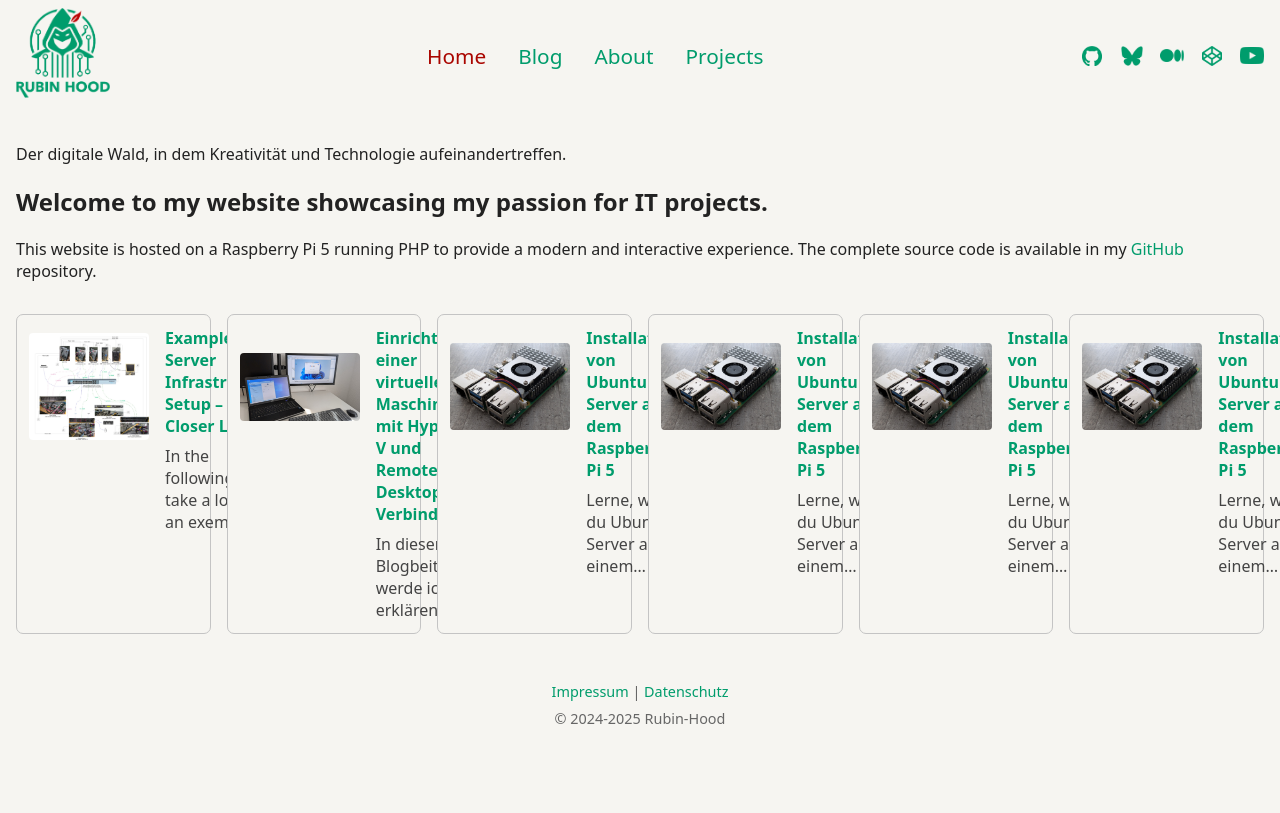
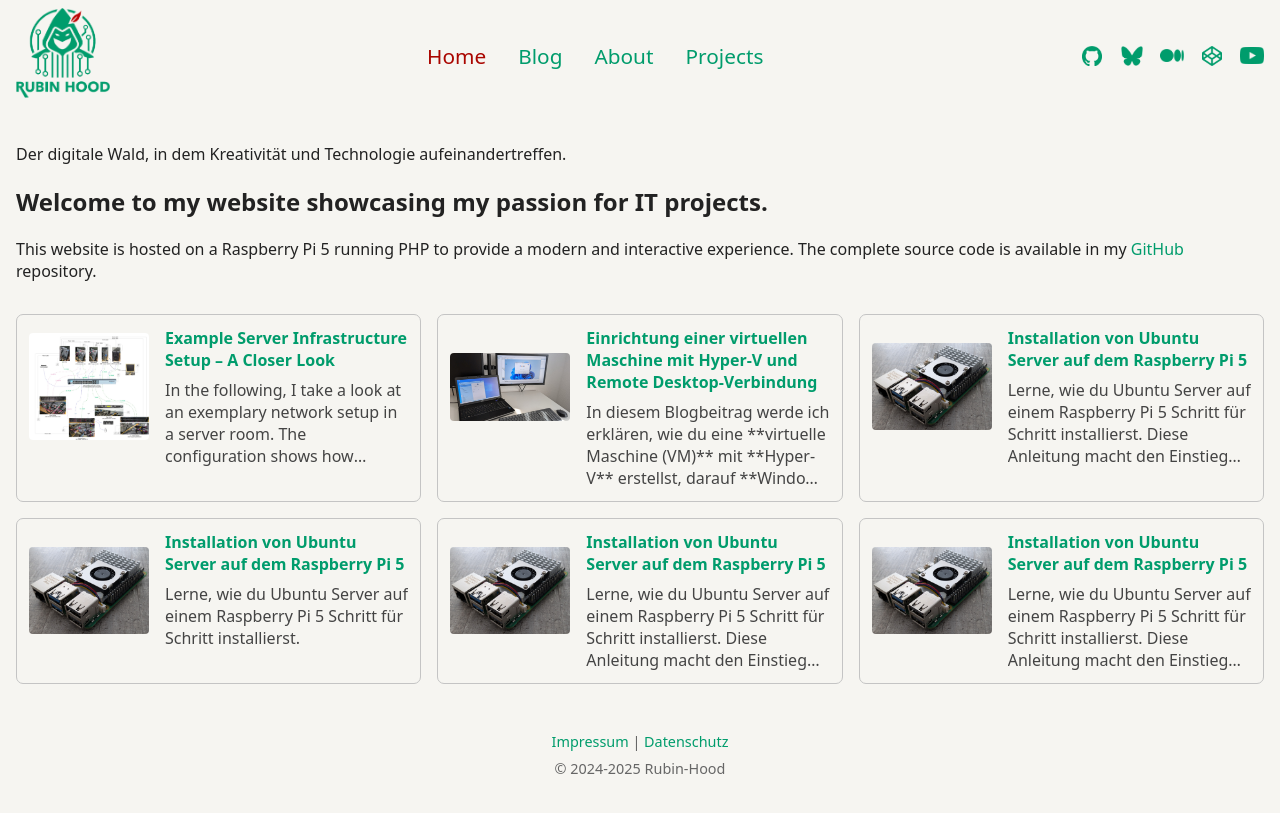
Before and after one commit to rubin-hood/rubinhood-blog, a Jekyll site: the page built from index.md, in a window 1280 px wide. Shown: the top 813 px of the page. Built offline with Jekyll 4.4.1, drawn with Linux system fonts in a browser that asks for light colours.

Commit message:
Update style.css

```diff
--- a/assets/css/style.css
+++ b/assets/css/style.css
@@ -182,7 +182,7 @@ main {
   display: flex;            /* Bild und Inhalt nebeneinander */
   align-items: flex-start;   /* Bild und Text oben ausrichten (NICHT mittig!) */
   padding: 0.75rem;         /* Etwas Innenabstand rundherum */
-  min-width: 0px;         /* Mindestbreite der Karte */
+  min-width: 350px;         /* Mindestbreite der Karte */
   max-width: 900px;         /* Maximalbreite der Karte */
   margin-bottom: 1rem;      /* Abstand nach unten zur nächsten Karte */
   transition: border-color .2s; /* Weicher Übergang bei Farbumschlag (z.B. bei aktiver Karte) */
```
